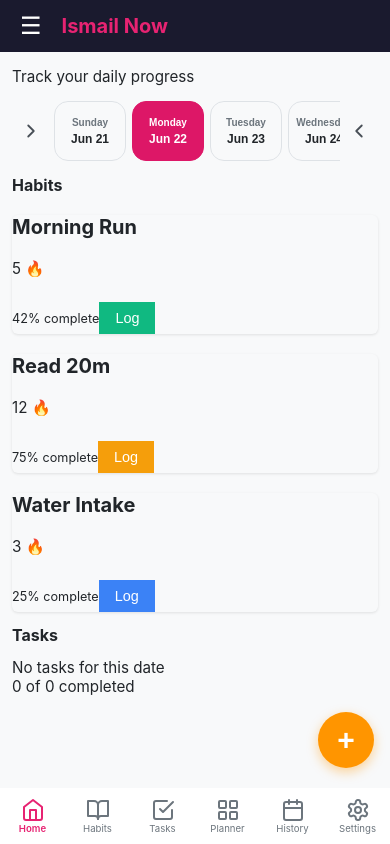
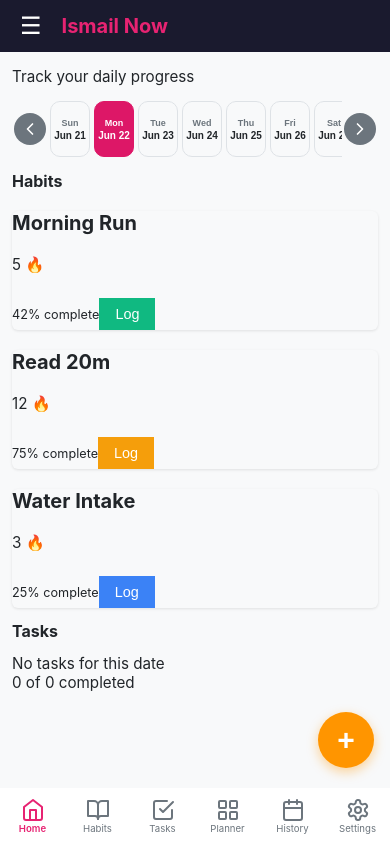
Before and after one commit to goisemail/IsmailNow, a React (Vite) app in the folder web/: page / in a window 390 px wide. Built offline with nearby package versions, Linux system fonts and the light colour scheme.

Commit message:
Responsive week nav: swap arrows, gray circle buttons, flex chips, short weekday labels

```diff
--- a/web/src/pages/Dashboard.css
+++ b/web/src/pages/Dashboard.css
@@ -2,68 +2,70 @@
 .week-row {
   display: flex;
   align-items: center;
+  width: 100%;
+  gap: 4px;
   padding-left: 4px;
   padding-right: 4px;
   margin-bottom: 4px;
-  gap: 4px;
+  box-sizing: border-box;
 }
 
 .week-nav-btn {
-  padding: 8px;
-  background: none;
+  flex-shrink: 0;
+  width: 36px;
+  height: 36px;
+  border-radius: 50%;
+  background: #6c757d;
   border: none;
   cursor: pointer;
   display: flex;
   align-items: center;
   justify-content: center;
-  color: #495057;
-  transition: color 0.2s;
+  color: #ffffff;
+  transition: background-color 0.2s;
+  padding: 0;
 }
 
 .week-nav-btn:hover {
-  color: #212529;
+  background: #5a6268;
+}
+
+.week-nav-btn:active {
+  background: #495057;
 }
 
 /* Week Days Scroll Container */
 .week-days-scroll {
   display: flex;
-  gap: 6px;
-  padding: 0 4px;
+  flex: 1;
+  min-width: 0;
+  gap: 4px;
   overflow-x: auto;
   scroll-behavior: smooth;
-  flex: 1;
   align-items: center;
+  padding: 0 2px;
 }
 
 .week-days-scroll::-webkit-scrollbar {
-  height: 4px;
-}
-
-.week-days-scroll::-webkit-scrollbar-track {
-  background: transparent;
-}
-
-.week-days-scroll::-webkit-scrollbar-thumb {
-  background: #dee2e6;
-  border-radius: 2px;
+  height: 0;
 }
 
 /* Week Day Chip */
 .week-day-chip {
-  flex-shrink: 0;
-  width: 78px;
+  flex: 1;
+  min-width: 40px;
   height: 64px;
   border-radius: 14px;
   background: #f8f9fa;
   border: 1px solid #dee2e6;
   cursor: pointer;
   transition: all 0.2s;
-  padding: 8px;
+  padding: 4px 2px;
   display: flex;
   flex-direction: column;
   align-items: center;
   justify-content: center;
-  gap: 4px;
+  gap: 3px;
 }
 
 .week-day-chip:hover {
@@ -78,10 +80,14 @@
 }
 
 .week-day-label {
-  font-size: 11px;
+  font-size: 10px;
   font-weight: 600;
   color: #6c757d;
   text-align: center;
+  white-space: nowrap;
+  overflow: hidden;
+  text-overflow: ellipsis;
+  width: 100%;
 }
 
 .week-day-chip.active .week-day-label {
@@ -89,13 +95,46 @@
 }
 
 .week-date-text {
-  font-size: 13px;
+  font-size: 11px;
   font-weight: 700;
   color: #212529;
+  white-space: nowrap;
+  overflow: hidden;
+  text-overflow: ellipsis;
+  width: 100%;
+  text-align: center;
 }
 
 .week-day-chip.active .week-date-text {
   color: #ffffff;
+}
+
+@media (prefers-color-scheme: dark) {
+  .week-nav-btn {
+    background: #495057;
+  }
+
+  .week-nav-btn:hover {
+    background: #343a40;
+  }
+
+  .week-day-chip {
+    background: #2d2d2d;
+    border-color: #495057;
+  }
+
+  .week-day-chip:hover {
+    background: #3a3a3a;
+    border-color: #6c757d;
+  }
+
+  .week-day-label {
+    color: #adb5bd;
+  }
+
+  .week-date-text {
+    color: #f8f9fa;
+  }
 }
 
 /* Task List Styling */
@@ -270,21 +309,22 @@
   }
 
   .week-nav-btn {
-    padding: 6px;
+    width: 32px;
+    height: 32px;
   }
 
   .week-day-chip {
-    width: 72px;
-    height: 60px;
-    padding: 6px;
+    height: 56px;
+    border-radius: 10px;
+    gap: 2px;
   }
 
   .week-day-label {
-    font-size: 10px;
+    font-size: 9px;
   }
 
   .week-date-text {
-    font-size: 12px;
+    font-size: 10px;
   }
 
   .task-row {
@@ -313,3 +353,23 @@
     font-size: 0.875rem;
   }
 }
+
+@media (min-width: 768px) {
+  .week-day-chip {
+    height: 68px;
+    border-radius: 16px;
+  }
+
+  .week-day-label {
+    font-size: 11px;
+  }
+
+  .week-date-text {
+    font-size: 12px;
+  }
+
+  .week-nav-btn {
+    width: 40px;
+    height: 40px;
+  }
+}
--- a/web/src/pages/Dashboard.tsx
+++ b/web/src/pages/Dashboard.tsx
@@ -38,7 +38,7 @@ export default function Dashboard() {
       const d = new Date(ms)
       const key = d.toISOString().slice(0, 10)
       const display = new Date(d.getUTCFullYear(), d.getUTCMonth(), d.getUTCDate())
-      const weekday = display.toLocaleDateString('en-US', {weekday: 'long'})
+      const weekday = display.toLocaleDateString('en-US', {weekday: 'short'})
       const dateLabel = display.toLocaleDateString('en-US', {
         month: 'short',
         day: 'numeric',
@@ -81,13 +81,13 @@ export default function Dashboard() {
 
       {/* Week Date Navigator */}
       <div className="week-row mb-4">
-        {/* Right arrow (→) placed on LEFT side — navigate to next week */}
+        {/* Left arrow (←) — navigate to previous week */}
         <button
           className="week-nav-btn"
-          onClick={() => setWeekOffset(w => w + 1)}
-          aria-label="Next week"
+          onClick={() => setWeekOffset(w => w - 1)}
+          aria-label="Previous week"
         >
-          <ChevronRight size={22} />
+          <ChevronLeft size={20} />
         </button>
 
         <div className="week-days-scroll">
@@ -103,13 +103,13 @@ export default function Dashboard() {
           ))}
         </div>
 
-        {/* Left arrow (←) placed on RIGHT side — navigate to previous week */}
+        {/* Right arrow (→) — navigate to next week */}
         <button
           className="week-nav-btn"
-          onClick={() => setWeekOffset(w => w - 1)}
-          aria-label="Previous week"
+          onClick={() => setWeekOffset(w => w + 1)}
+          aria-label="Next week"
         >
-          <ChevronLeft size={22} />
+          <ChevronRight size={20} />
         </button>
       </div>
 
```
Also changed, not shown: 1 other file (tests, documents, lock files or other folders).
